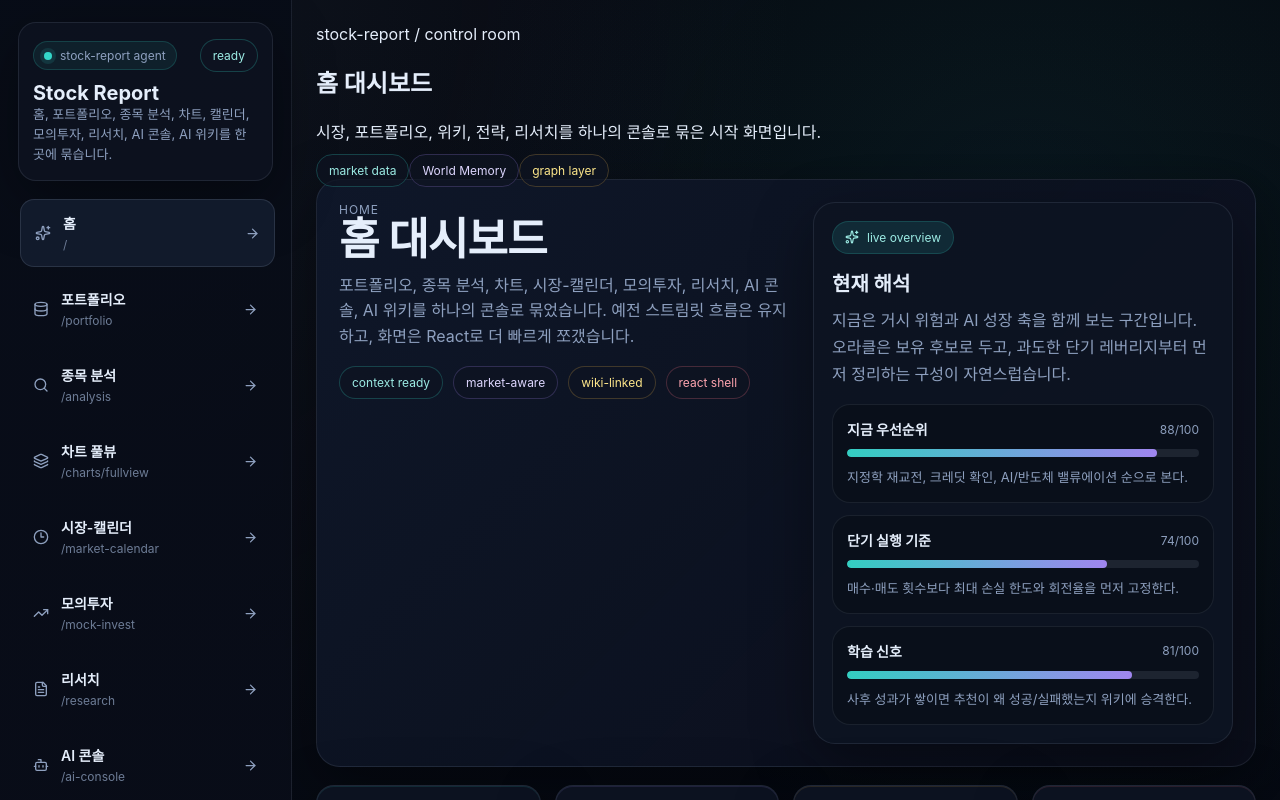
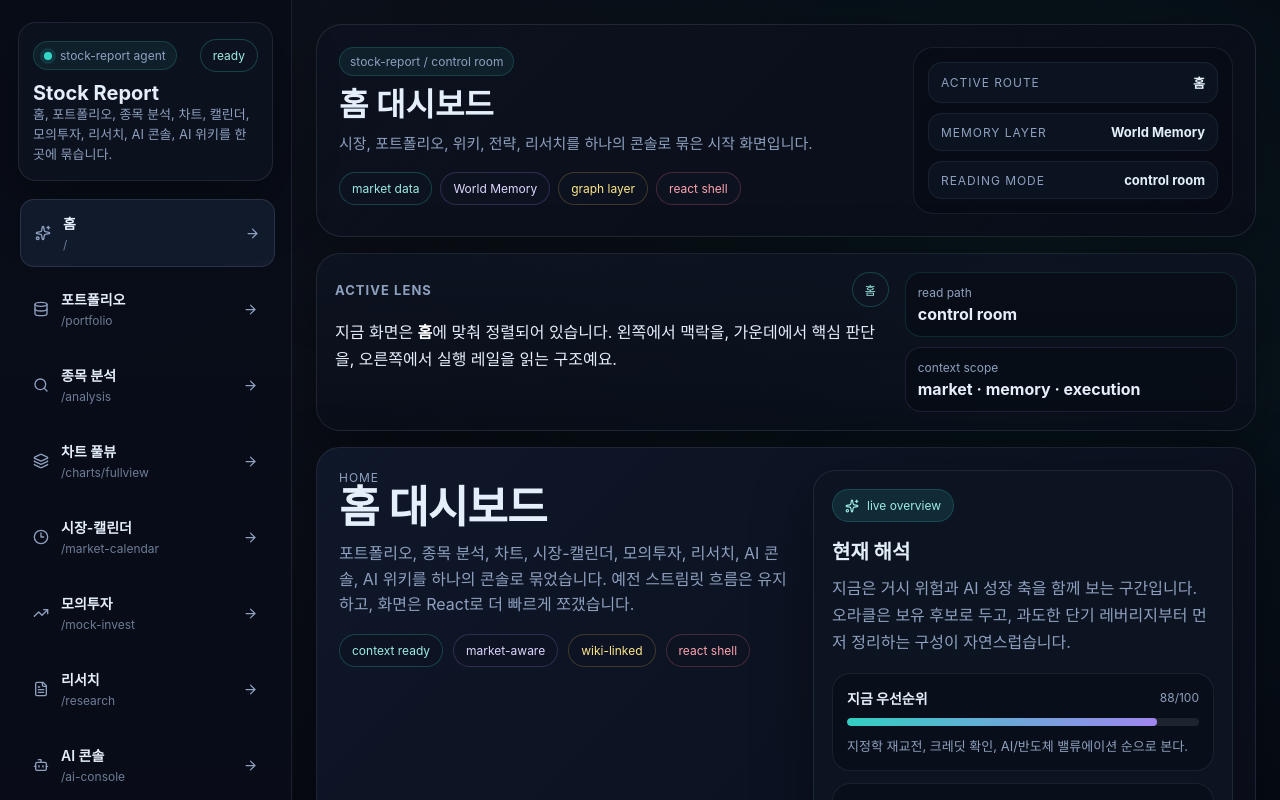
Before and after one commit to yoobinkim541/stock-report, a Next.js app: page / in a window 1280 px wide. Shown: the top 800 px of the page. Built offline with nearby package versions, Linux system fonts and the light colour scheme.

Commit message:
fix) 공통 프레임을 더 정돈된 컨트롤 룸 스타일로 다듬음

```diff
--- a/src/components/app-shell.tsx
+++ b/src/components/app-shell.tsx
@@ -37,6 +37,12 @@ export function AppShell({ children }: ShellProps) {
   const pathname = usePathname();
   const activeItem = navItems.find((item) => pathname === item.href || (item.href !== '/' && pathname.startsWith(item.href))) ?? navItems[0];
   const meta = pageMeta[activeItem.key];
+
+  const pageSignals = [
+    { label: 'active route', value: activeItem.label },
+    { label: 'memory layer', value: 'World Memory' },
+    { label: 'reading mode', value: meta.kicker },
+  ];
 
   return (
     <div className="shell">
@@ -116,19 +122,136 @@ export function AppShell({ children }: ShellProps) {
       </aside>
 
       <main className="content">
-        <header className="page-top">
+        <div style={{ display: 'grid', gap: 16 }}>
+          <header
+            className="page-top"
+            style={{
+              display: 'grid',
+              gridTemplateColumns: 'minmax(0, 1fr) 320px',
+              gap: 16,
+              alignItems: 'stretch',
+              padding: 22,
+              borderRadius: 26,
+              border: '1px solid rgba(148, 163, 184, 0.16)',
+              background: 'linear-gradient(135deg, rgba(13, 18, 31, 0.96), rgba(9, 13, 24, 0.84))',
+              boxShadow: '0 30px 90px rgba(0, 0, 0, 0.28)',
+            }}
+          >
             <div>
-            <div className="page-kicker">stock-report / {meta.kicker}</div>
-            <h2>{meta.title}</h2>
-            <p>{meta.subtitle}</p>
+              <div
+                style={{
+                  display: 'inline-flex',
+                  alignItems: 'center',
+                  gap: 8,
+                  padding: '6px 10px',
+                  borderRadius: 999,
+                  border: '1px solid rgba(52, 215, 201, 0.18)',
+                  background: 'rgba(52, 215, 201, 0.08)',
+                  color: 'var(--muted)',
+                  fontSize: 12,
+                  marginBottom: 12,
+                }}
+              >
+                stock-report / {meta.kicker}
               </div>
-          <div className="page-actions">
+              <h2 style={{ margin: 0, fontSize: 32, lineHeight: 1.05, letterSpacing: 0 }}>{meta.title}</h2>
+              <p style={{ margin: '10px 0 0', maxWidth: 760, color: 'var(--muted)', lineHeight: 1.62, fontSize: 15 }}>
+                {meta.subtitle}
+              </p>
+              <div style={{ display: 'flex', flexWrap: 'wrap', gap: 8, marginTop: 16 }}>
                 <span className="status-chip teal">market data</span>
                 <span className="status-chip violet">World Memory</span>
                 <span className="status-chip amber">graph layer</span>
+                <span className="status-chip rose">react shell</span>
+              </div>
+            </div>
+
+            <div
+              style={{
+                display: 'grid',
+                gap: 10,
+                alignContent: 'start',
+                padding: 14,
+                borderRadius: 20,
+                background: 'rgba(7, 11, 20, 0.62)',
+                border: '1px solid rgba(148, 163, 184, 0.12)',
+              }}
+            >
+              {pageSignals.map((signal) => (
+                <div
+                  key={signal.label}
+                  style={{
+                    display: 'flex',
+                    alignItems: 'center',
+                    justifyContent: 'space-between',
+                    gap: 12,
+                    padding: '10px 12px',
+                    borderRadius: 14,
+                    background: 'rgba(15, 22, 36, 0.78)',
+                    border: '1px solid rgba(148, 163, 184, 0.1)',
+                  }}
+                >
+                  <span style={{ color: 'var(--muted)', fontSize: 12, textTransform: 'uppercase', letterSpacing: '0.08em' }}>
+                    {signal.label}
+                  </span>
+                  <strong style={{ fontSize: 13, textAlign: 'right' }}>{signal.value}</strong>
+                </div>
+              ))}
             </div>
           </header>
+
+          <section
+            style={{
+              display: 'grid',
+              gridTemplateColumns: 'minmax(0, 1.25fr) minmax(320px, 0.75fr)',
+              gap: 16,
+              padding: 18,
+              borderRadius: 24,
+              border: '1px solid rgba(148, 163, 184, 0.14)',
+              background: 'linear-gradient(180deg, rgba(14, 20, 34, 0.86), rgba(10, 15, 26, 0.72))',
+              boxShadow: 'var(--shadow)',
+            }}
+          >
+            <div style={{ minWidth: 0 }}>
+              <div style={{ display: 'flex', alignItems: 'center', justifyContent: 'space-between', gap: 12, marginBottom: 12 }}>
+                <strong style={{ fontSize: 13, color: 'var(--muted)', textTransform: 'uppercase', letterSpacing: '0.08em' }}>
+                  active lens
+                </strong>
+                <span className="status-chip teal">{activeItem.label}</span>
+              </div>
+              <p style={{ margin: 0, color: 'var(--text)', fontSize: 16, lineHeight: 1.7 }}>
+                지금 화면은 <strong style={{ color: 'white' }}>{activeItem.label}</strong>에 맞춰 정렬되어 있습니다. 왼쪽에서 맥락을, 가운데에서 핵심 판단을, 오른쪽에서 실행 레일을 읽는 구조예요.
+              </p>
+            </div>
+
+            <div style={{ display: 'grid', gap: 10 }}>
+              <div
+                style={{
+                  padding: 12,
+                  borderRadius: 16,
+                  border: '1px solid rgba(52, 215, 201, 0.14)',
+                  background: 'rgba(7, 11, 20, 0.64)',
+                }}
+              >
+                <div style={{ color: 'var(--muted)', fontSize: 12, marginBottom: 4 }}>read path</div>
+                <strong>{meta.kicker}</strong>
+              </div>
+              <div
+                style={{
+                  padding: 12,
+                  borderRadius: 16,
+                  border: '1px solid rgba(167, 139, 250, 0.14)',
+                  background: 'rgba(7, 11, 20, 0.64)',
+                }}
+              >
+                <div style={{ color: 'var(--muted)', fontSize: 12, marginBottom: 4 }}>context scope</div>
+                <strong>market · memory · execution</strong>
+              </div>
+            </div>
+          </section>
+
           {children}
+        </div>
       </main>
     </div>
   );
```
Lines whose indentation alone changed are shown as unchanged.
